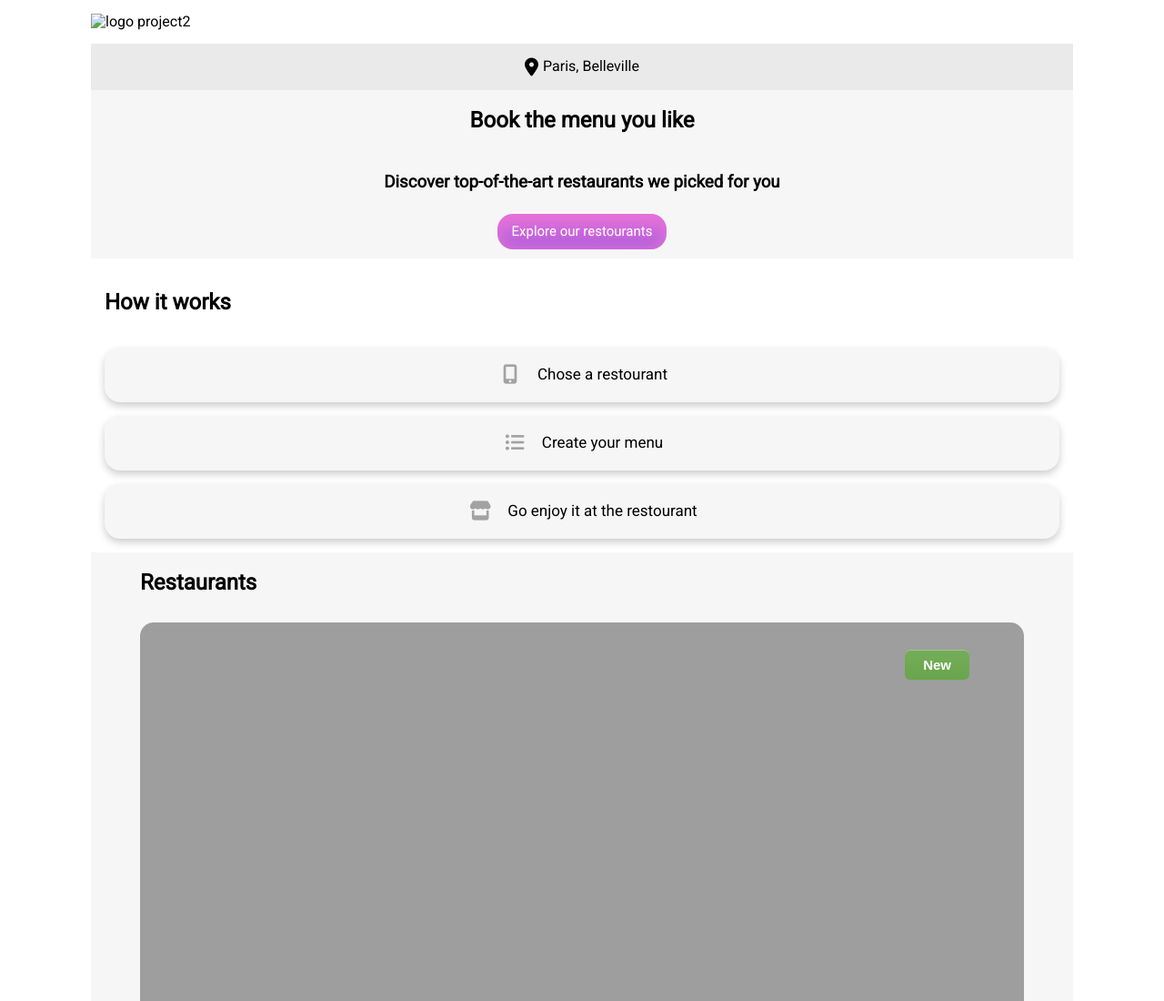
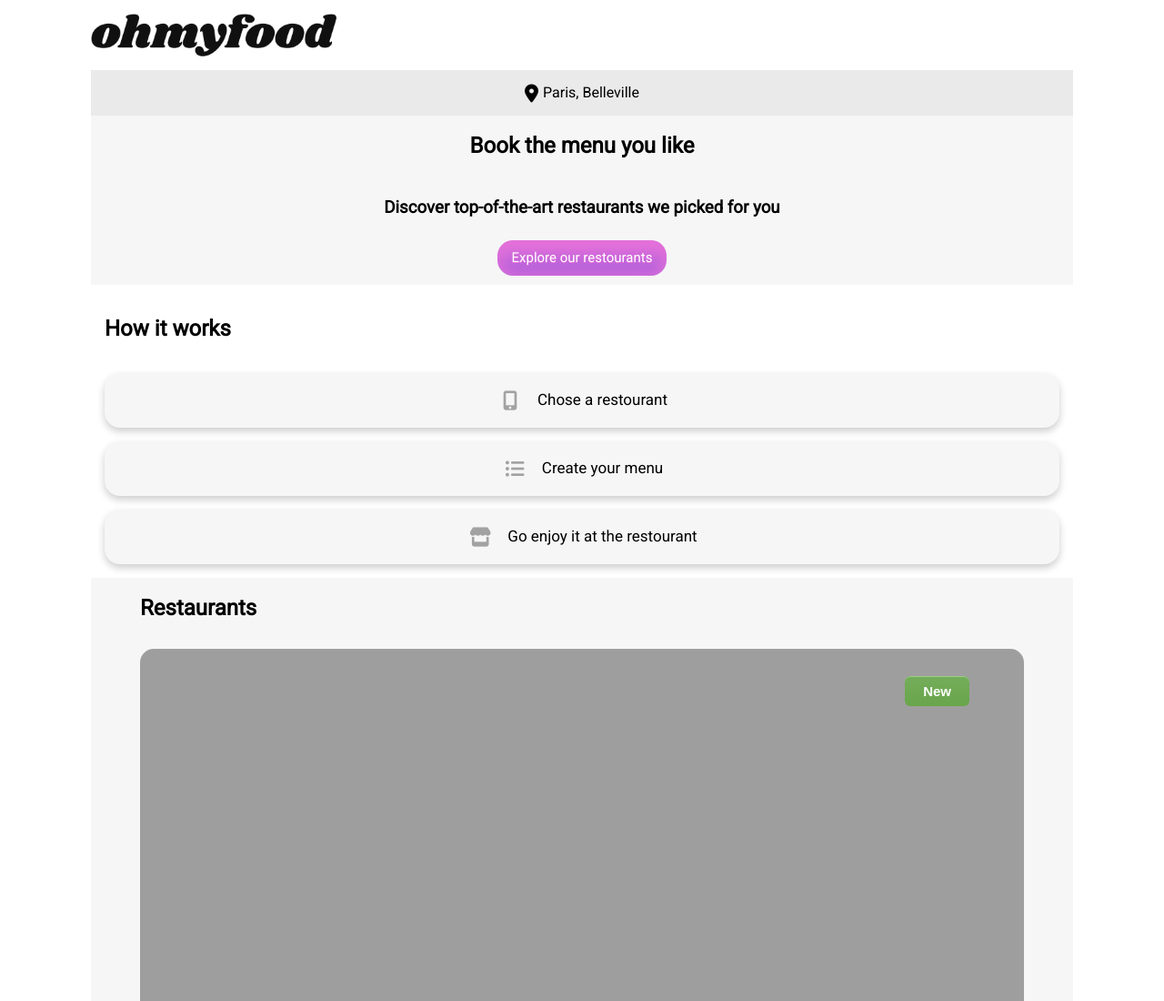
Before and after one commit to LeolucaToppazzini/Project-ohmyfood, a plain HTML site: page index.html in a window 1280 px wide. Shown: the top 1100 px of the page at 91% size. Drawn offline with Linux system fonts and the light colour scheme; the site is published under a folder, as on GitHub Pages, so addresses that start at the root find nothing; a web font is replaced by a local one.

Commit message:
Update index.html

```diff
--- a/index.html
+++ b/index.html
@@ -25,7 +25,7 @@
     <header class="containerLogo">
       <img
         id="startlogo"
-        src="/images/logo/ohmyfood.png"
+        src="images/logo/ohmyfood.png"
         alt="logo project2"
         title="logo site"
       />
```
